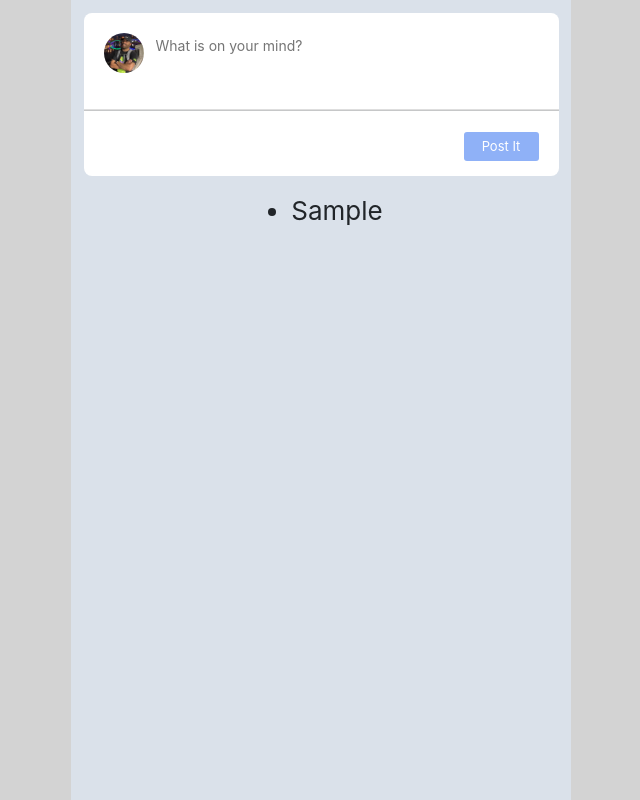
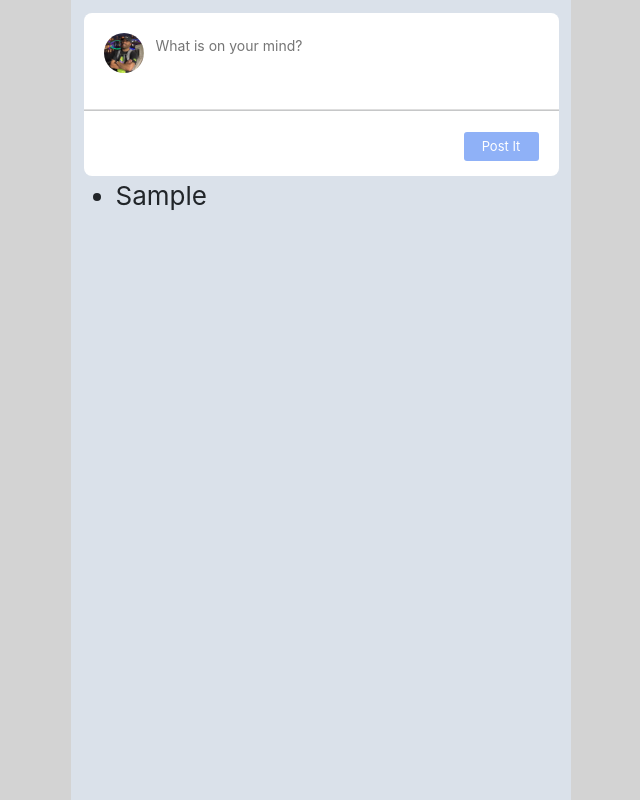
Before and after one commit to calebq2010/facebook-posts-qa, a React (Create React App) app: page / in a window 1280 px wide. Both pictures are taken after typing "Sample" into the empty fields and a click on the button "Post It". Shown: the whole page, without its empty margins (319-959 px from the left). Built offline with nearby package versions, Linux system fonts and the light colour scheme.

Commit message:
adding post component and tests for it and also some changes to the list of posts

```diff
--- a/src/app/App.tsx
+++ b/src/app/App.tsx
@@ -21,11 +21,6 @@ function App() {
       <div className="main-post-header">
         <MainPostSection addPost={onAddPost} />
         <ListOfPosts posts={posts} />
-        <ul>
-          {posts.map((post) => {
-            return <li key={post}>{post}</li>
-          })}
-        </ul>
       </div>
     </div>
   );
--- a/src/features/posts/ListOfPosts.tsx
+++ b/src/features/posts/ListOfPosts.tsx
@@ -1,4 +1,4 @@
-import React, { useState, FC } from 'react'
+import { FC } from 'react'
 import {  PostsList } from './ListOfPosts-styling'
 
 
@@ -8,7 +8,17 @@ type ListOfPostsProps = {
 
 export const ListOfPosts:FC<ListOfPostsProps> = ({ posts }: ListOfPostsProps) => {
 
+  const finishedPosts = posts.map((post) => {
+
+  })
+
   return (
-    <PostsList data-testid='post-list'> </PostsList>
+    <PostsList data-testid='post-list'>
+      <ul>
+        {posts.map((post) => {
+          return <li key={post}>{post}</li>
+        })}
+      </ul>
+    </PostsList>
   )
 }
--- /dev/null
+++ b/src/features/posts/post-styling.js
@@ -0,0 +1,3 @@
+import styled from 'styled-components'
+
+export const PostItem = styled.section``
```
Also changed, not shown: src/features/posts/post.tsx (added, +14 -0 lines), 1 other file (tests, documents, lock files or other folders).
